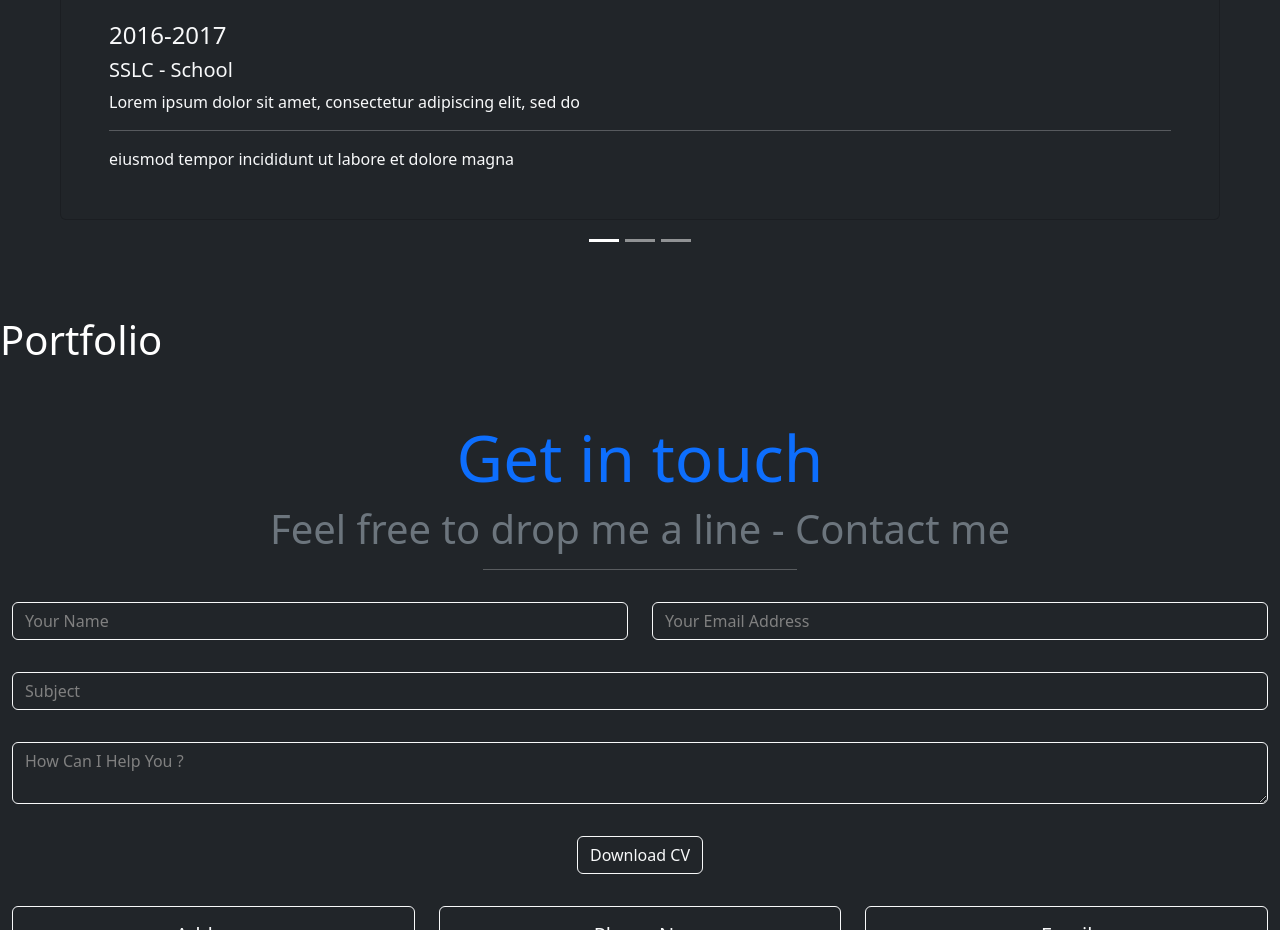
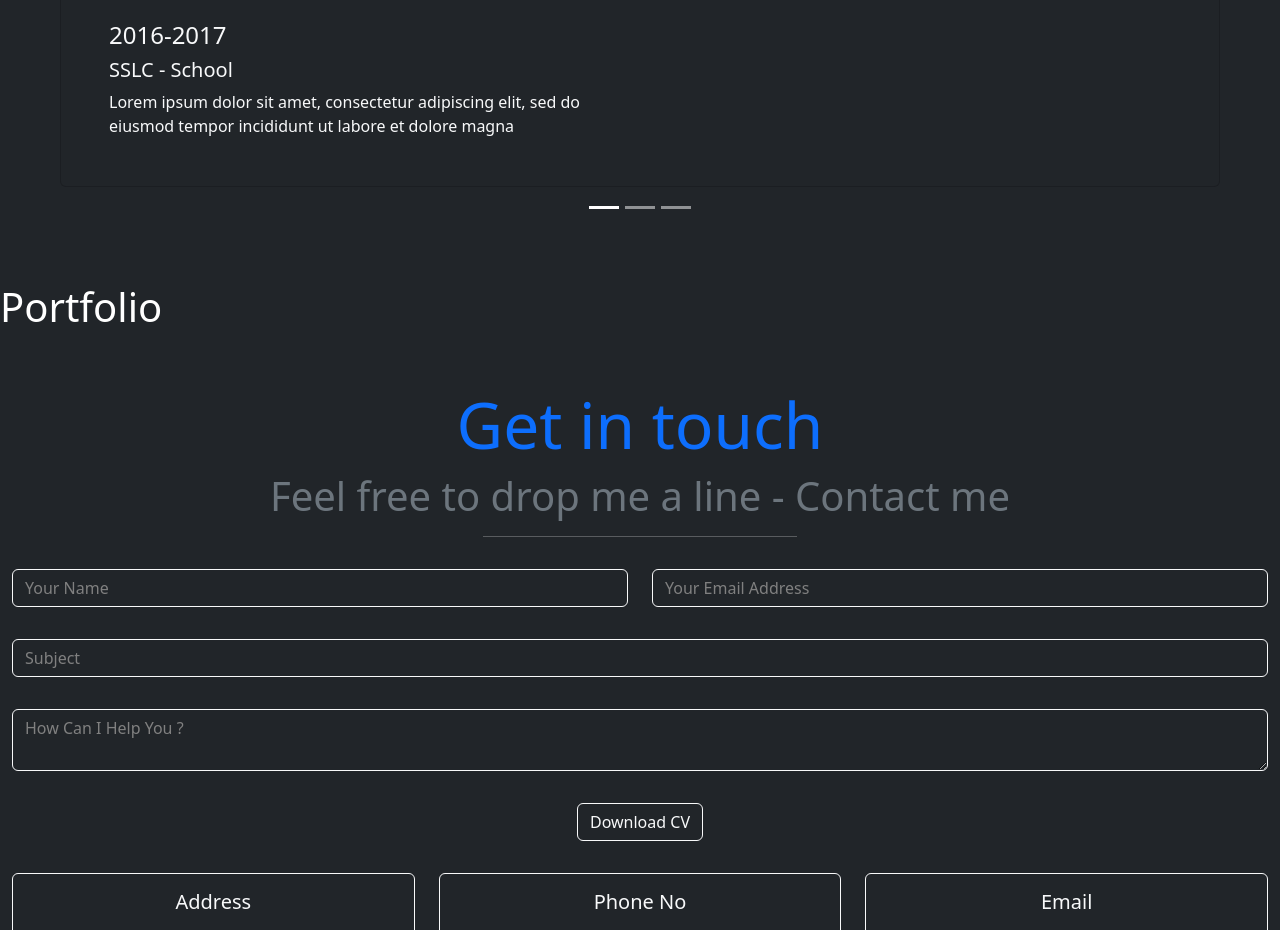
Before and after one commit to karan-2006/Portfolio, a React (Vite) app: page / in a window 1280 px wide. Shown: the part 3140-4070 px from the top of the page. Built offline with nearby package versions, Linux system fonts and the light colour scheme.

Commit message:
Resume.jsx

```diff
--- a/src/Resume.jsx
+++ b/src/Resume.jsx
@@ -22,7 +22,7 @@ function Resume() {
                 <h4 classname="card-title">2016-2017</h4>
                 <h5 className="card-title">SSLC - School</h5>
                 <p className="card-text">Lorem ipsum dolor sit amet, consectetur adipiscing elit,
-                 sed do <hr /> eiusmod tempor incididunt ut labore et dolore magna</p>
+                 sed do <br /> eiusmod tempor incididunt ut labore et dolore magna</p>
             </div>
           </div>
           <div className="carousel-item">
@@ -31,7 +31,7 @@ function Resume() {
               <h4 className="card-title">2018-2019</h4>
               <h5 className="card-title">HSC - School</h5>
               <p className="card-text">Lorem ipsum dolor sit amet, consectetur adipiscing elit,
-                 sed do <hr /> eiusmod tempor incididunt ut labore et dolore magna</p>
+                 sed do <br /> eiusmod tempor incididunt ut labore et dolore magna</p>
             </div>
           </div>
           <div className="carousel-item">
@@ -40,7 +40,7 @@ function Resume() {
                 <h4 className="car-title">2019-2023</h4>
                 <h5 className="card-title">B.E - College</h5>
                 <p className="card-text">Lorem ipsum dolor sit amet, consectetur adipiscing elit,
-                 sed do <hr /> eiusmod tempor incididunt ut labore et dolore magna</p>
+                 sed do <br /> eiusmod tempor incididunt ut labore et dolore magna</p>
             </div>
           </div>
           {/*<button className="carousel-control-prev" type="button" data-bs-target="#carouselExampleCaptions" data-bs-slide="prev">
```
